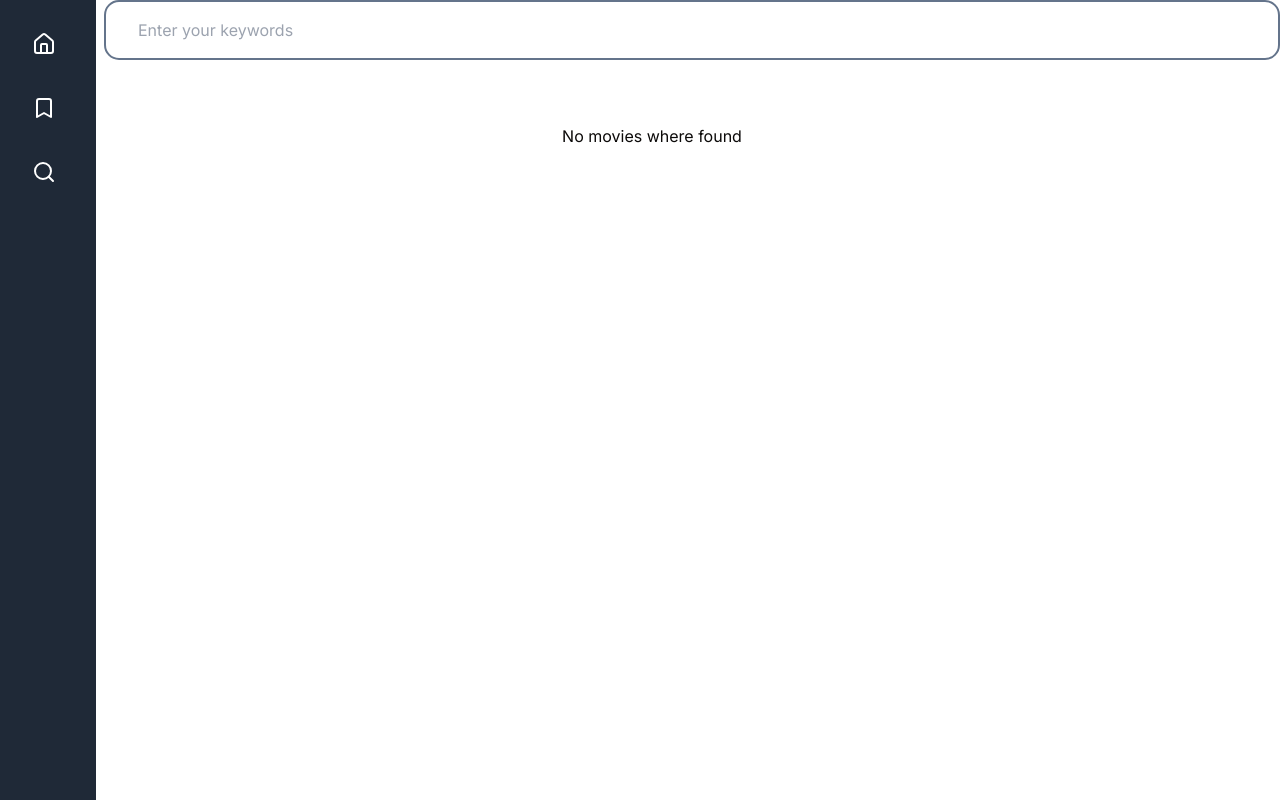
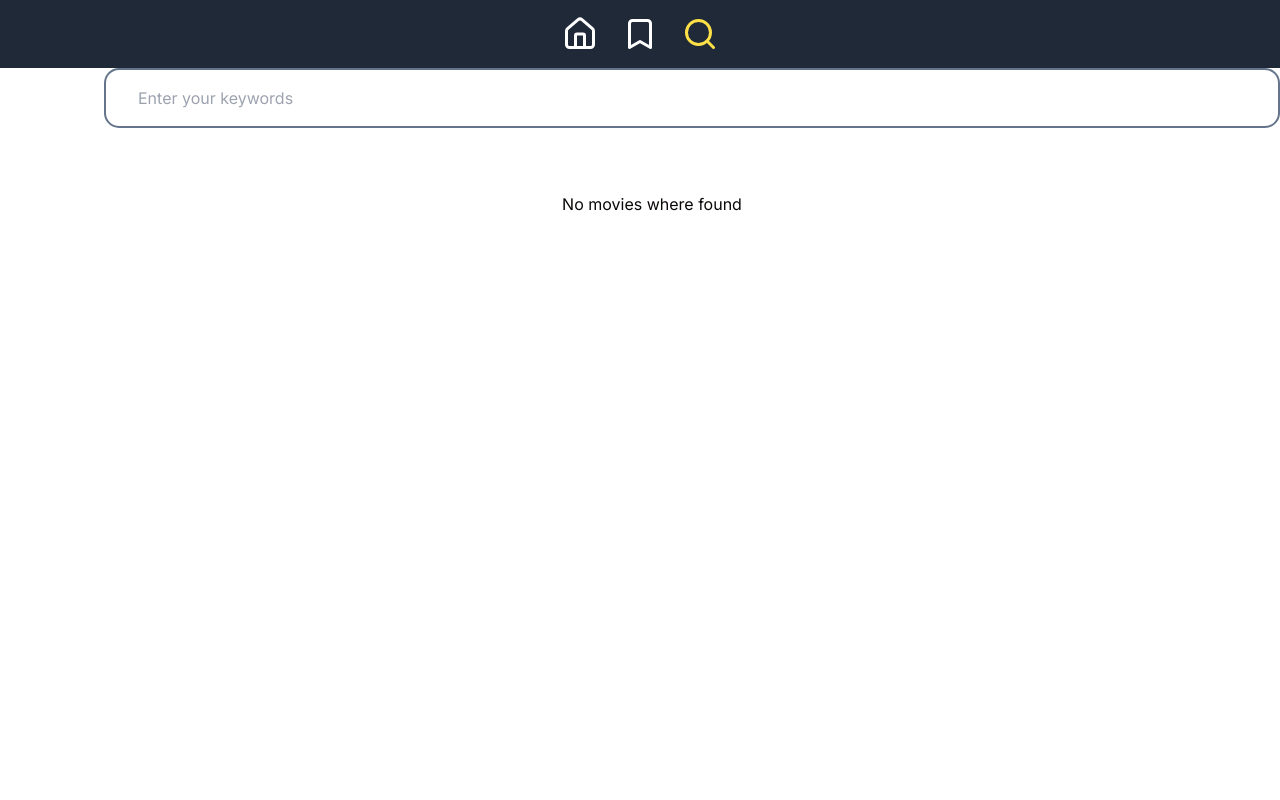
Before and after one commit to Flowball/popcorn-time, a Next.js app: page /search in a window 1280 px wide. Built offline with nearby package versions, Linux system fonts and the light colour scheme.

Commit message:
Changes to nav-bar, moved desktop to top instead of left side.

```diff
--- a/app/layout.tsx
+++ b/app/layout.tsx
@@ -20,10 +20,8 @@ export default function RootLayout({
     <html lang="en">
       <body className={inter.className}>
         <MovieProvider>
-          <div>
-            {<Navbar />}
-            {children}
-          </div>
+          <Navbar />
+          {children}
         </MovieProvider>
       </body>
     </html>
--- a/components/Navbar.tsx
+++ b/components/Navbar.tsx
@@ -1,24 +1,43 @@
+"use client";
 import { Bookmark, Home, Search } from "lucide-react";
 import Link from "next/link";
+import { usePathname } from "next/navigation";
 
 const Navbar: React.FC = () => {
+  const path = usePathname();
+
   return (
-    <nav className=" h-12 w-full bg-gray-800 py-3 lg:fixed lg:h-screen lg:w-24 ">
-      <ul className="flex flex-row justify-center space-x-10 lg:flex-col lg:space-x-0 lg:space-y-10 lg:pl-8 lg:pt-5">
+    <nav className="flex size-full justify-between bg-gray-800">
+      <ul className="flex w-full justify-center gap-6 p-4">
         <li>
           <Link href="/">
-            <Home className="text-white" />
+            <Home
+              className={
+                path === "/" ? `size-9 text-yellow-300` : `size-9 text-white`
+              }
+            />
           </Link>
         </li>
-
         <li>
           <Link href="/favorites">
-            <Bookmark className="text-lg font-bold text-white" />
+            <Bookmark
+              className={
+                path === "/favorites"
+                  ? `size-9 text-yellow-300`
+                  : `size-9 text-white`
+              }
+            />
           </Link>
         </li>
         <li>
           <Link href="/search">
-            <Search className="text-lg font-bold text-white" />
+            <Search
+              className={
+                path === "/search"
+                  ? `size-9 text-yellow-300`
+                  : `size-9 text-white`
+              }
+            />
           </Link>
         </li>
       </ul>
```
